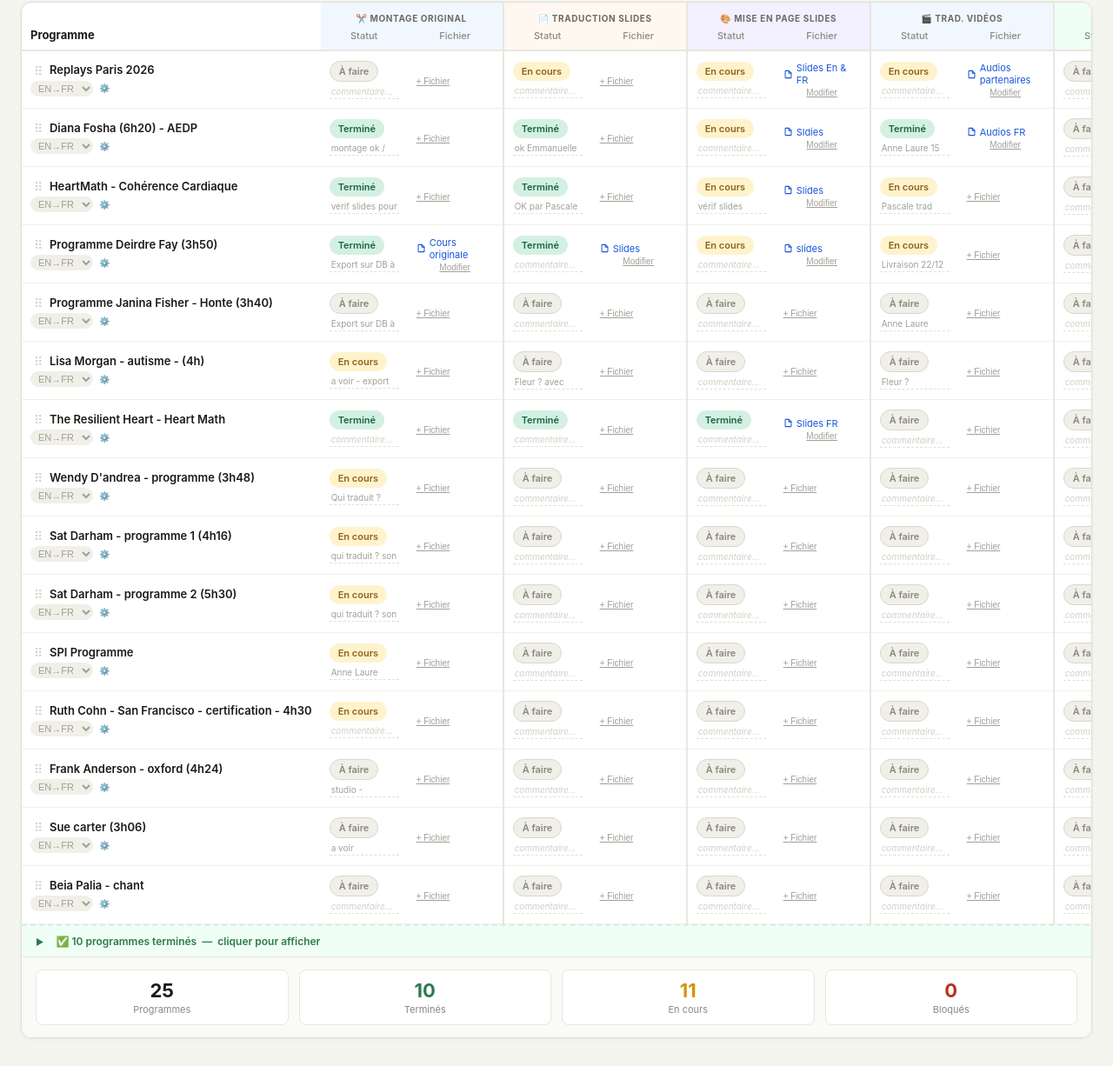
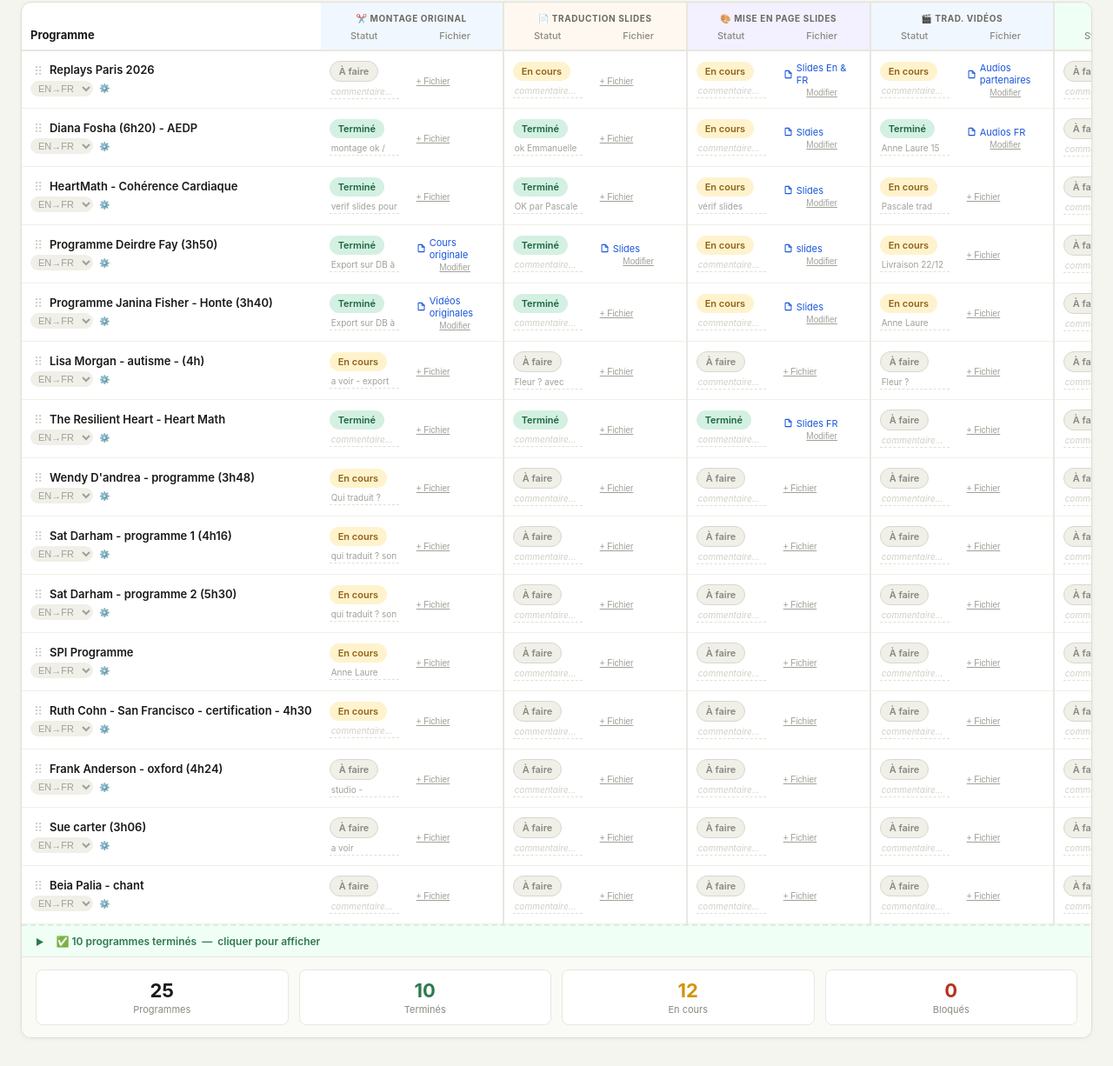
Before and after one commit to Zubeldia4/VDEF_Suivi-production-formation, a plain HTML site: page index.html in a window 1280 px wide. Shown: the part 121-1347 px from the top of the page at 87% size. Drawn offline with Linux system fonts and the light colour scheme.

Commit message:
Add files via upload

```diff
--- a/index.html
+++ b/index.html
@@ -206,7 +206,7 @@ const FILE_SVG=`<svg viewBox="0 0 16 16" fill="none" stroke="currentColor" strok
 const SK='sf_state', LK='sf_langs', VK='sf_version';
 
 // ── DONNÉES (mises à jour à chaque export) ───────────────────
-const DATA_VERSION='v1794993685522';
+const DATA_VERSION='v1794994298270';
 const IMPORTED={
   "cols": [
     {
@@ -779,24 +779,24 @@ const IMPORTED={
       "name": "Programme Janina Fisher - Honte (3h40)",
       "lang": "EN→FR",
       "stages": {
-        "c1": "todo",
-        "c2": "todo",
-        "c3": "todo",
-        "c4": "todo",
+        "c1": "done",
+        "c2": "done",
+        "c3": "inprogress",
+        "c4": "inprogress",
         "c5": "todo"
       },
       "files": {
         "c1": {
-          "l": "",
-          "u": ""
+          "l": "Vidéos originales",
+          "u": "https://www.dropbox.com/scl/fo/hvddgwpwwbvn4hxy1v7ph/ABk-ob0uJWnu18tWQBk3YfM?rlkey=9dnioisgtfd0wz9irjfdjrklt&st=ql1avzhc&dl=0"
         },
         "c2": {
           "l": "",
           "u": ""
         },
         "c3": {
-          "l": "",
-          "u": ""
+          "l": "Slides",
+          "u": "https://www.dropbox.com/scl/fo/uxihcb5bxsfskawfogyg1/AIbtQQh4Q0Dk2Y45iBcTaxQ?rlkey=yoyjbr98mhl6a7awnuqjaqfrd&st=m9u0fkpp&dl=0"
         },
         "c4": {
           "l": "",
@@ -811,7 +811,7 @@ const IMPORTED={
         "c1": "Export sur DB à faire",
         "c2": "",
         "c3": "",
-        "c4": "Anne Laure 22/12/2026",
+        "c4": "Anne Laure 25/11",
         "c5": ""
       }
     },
```
